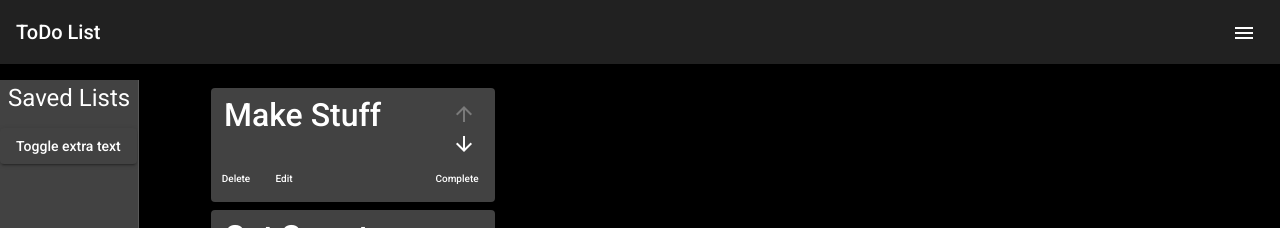
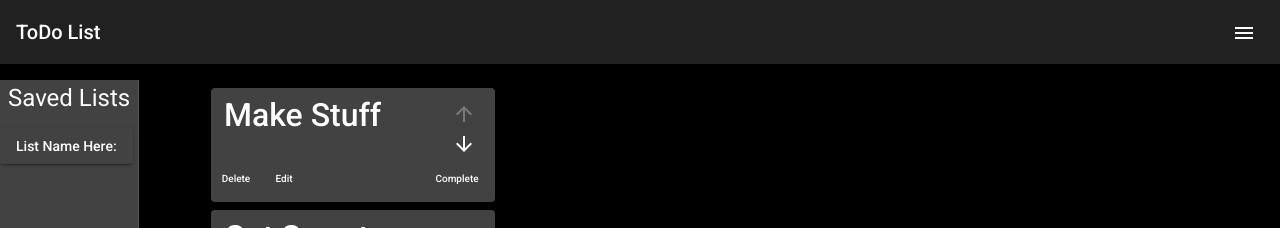
Before and after one commit to Draike13/toDoListAngular, an Angular app: page / in a window 1280 px wide. Both pictures are taken after a click on the button ">>". Shown: the top 228 px of the page. Built offline with nearby package versions, Linux system fonts and the light colour scheme.

Commit message:
text update

```diff
--- a/src/app/app.component.html
+++ b/src/app/app.component.html
@@ -5,7 +5,7 @@
     <p class="title">Saved Lists</p>
 
     <button (click)="showFiller = !showFiller" mat-raised-button>
-      Toggle extra text
+      List Name Here:
     </button>
     <p *ngIf="showFiller"><button mat-button>delete</button></p>
   </mat-drawer>
```
